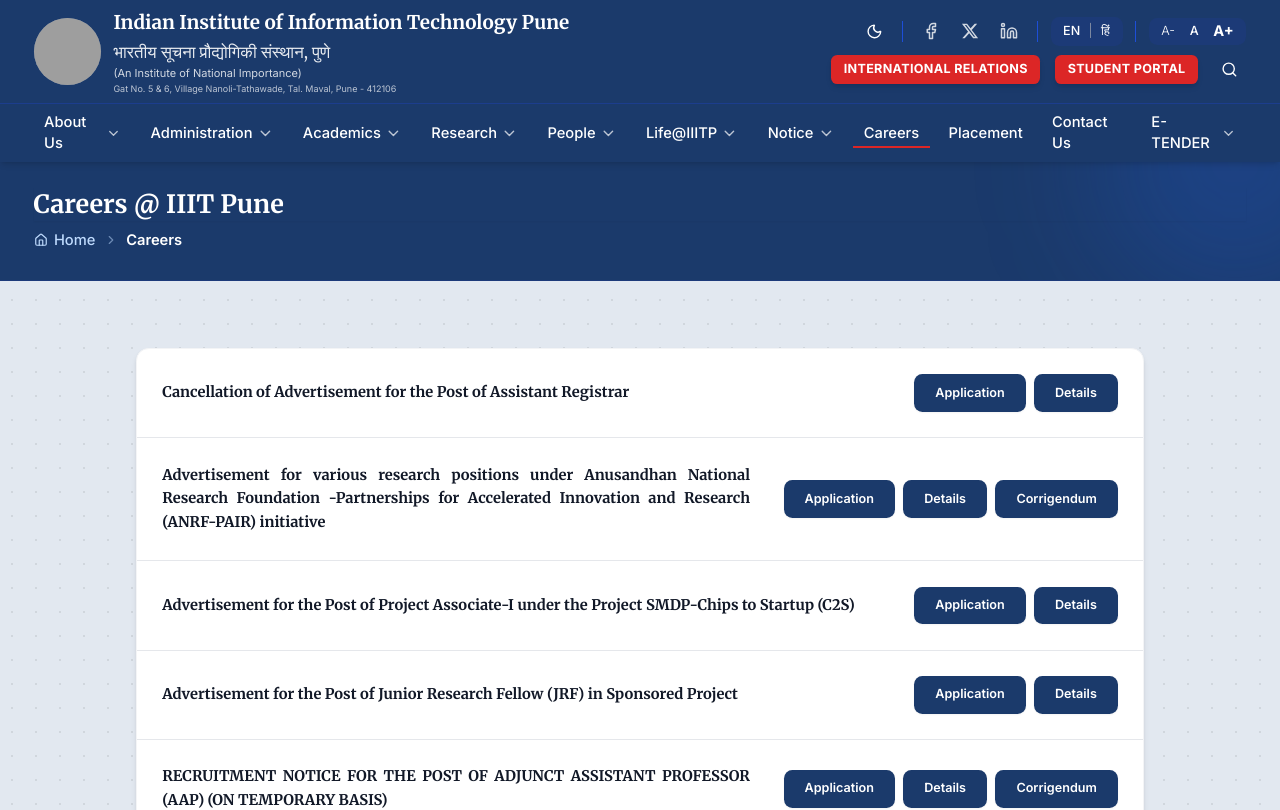
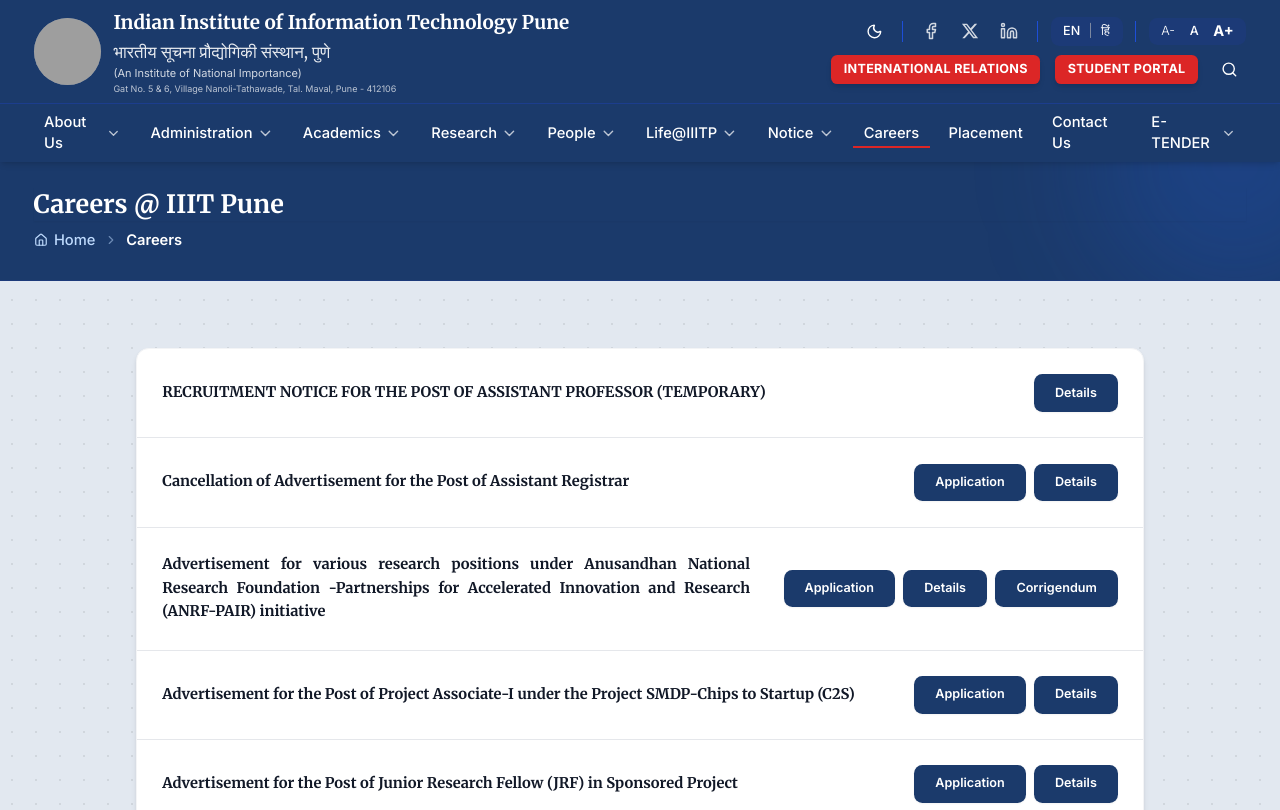
Before and after one commit to iiitp-official/website, a React (Vite) app: page /careers in a window 1280 px wide. Shown: the top 810 px of the page. Built offline with nearby package versions, Linux system fonts and the light colour scheme; grey boxes are pictures that could not be loaded.

Commit message:
feat: add assistant professor recruitment notice

```diff
--- a/src/pages/CareersPage.jsx
+++ b/src/pages/CareersPage.jsx
@@ -3,6 +3,12 @@
 
 const CareersPage = () => {
   const jobs = [
+    {
+      title: "RECRUITMENT NOTICE FOR THE POST OF ASSISTANT PROFESSOR (TEMPORARY)",
+      buttons: [
+        { label: "Details", file: "16.06.2026 ASSISTANT PROFESSOR TEMPORARY FINAL VERSION.pdf" }
+      ]
+    },
     {
       title: "Cancellation of Advertisement for the Post of Assistant Registrar",
       buttons: [
```
Also changed, not shown: 1 other file (tests, documents, lock files or other folders).
